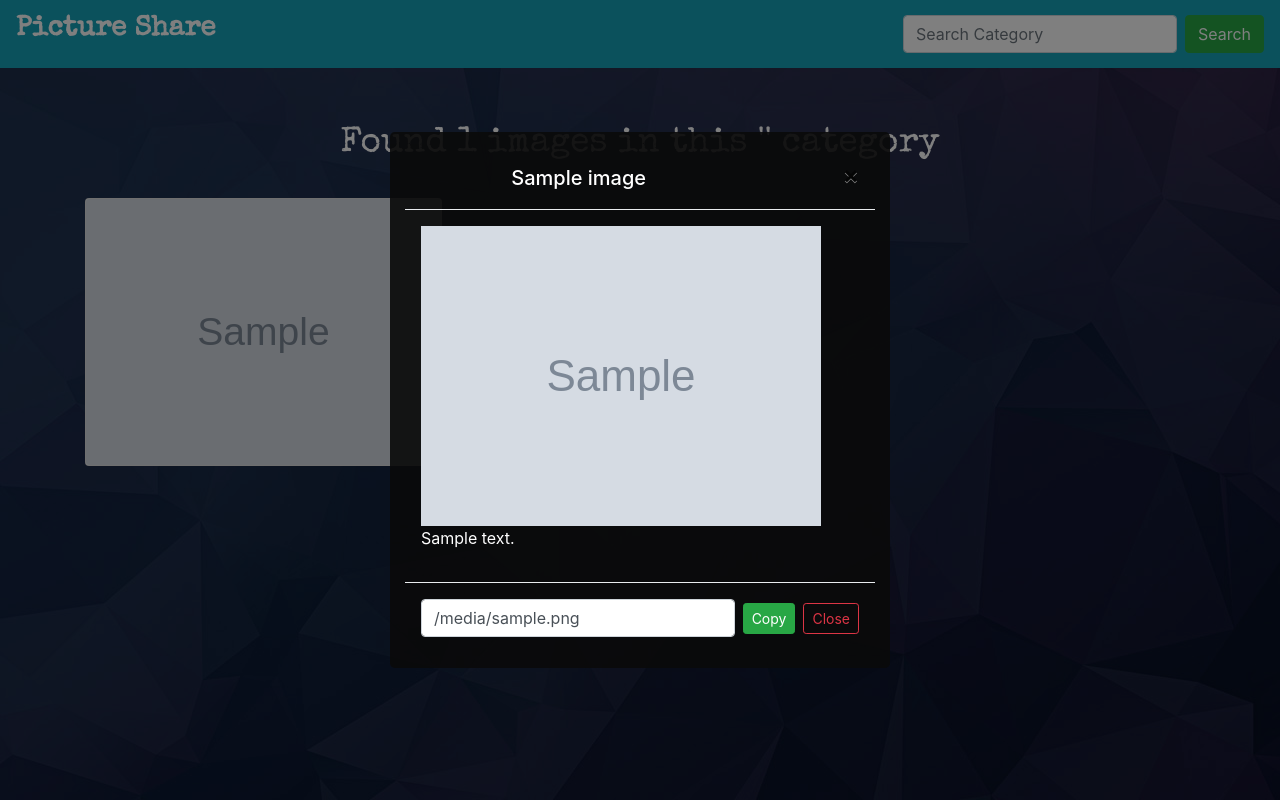
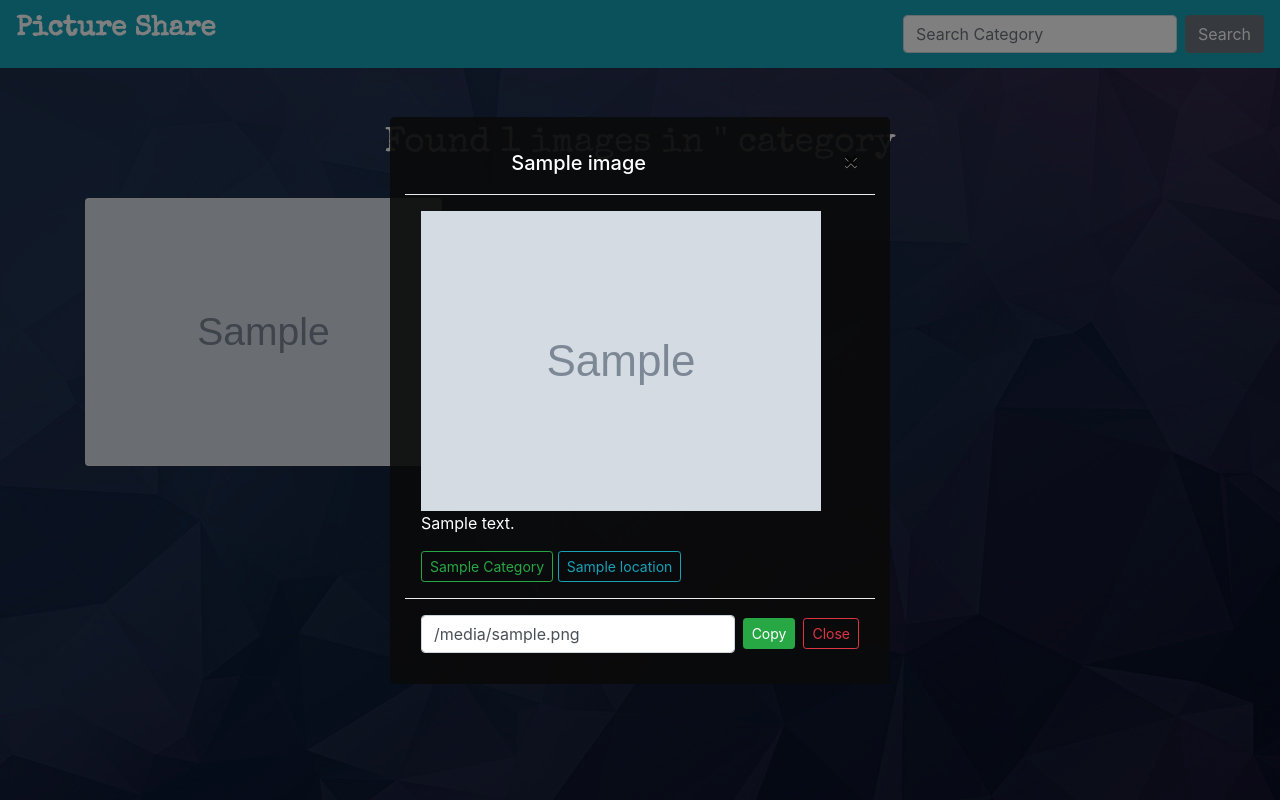
Before and after one commit to Owiti-Charles/Picture-Globe, a Django app: template pictures/templates/pictures/search_results.html in a window 1280 px wide, after a click that opens the changed part. Run offline with Django 3.2, Linux system fonts and the light colour scheme; the template is opened without the code that fills it: values that come from a table or form of the project are taken from there, others are empty; tables that the repository leaves empty hold one stand-in row (values such as "Sample post"); grey boxes marked "Sample" are stand-in pictures; some libraries are stand-ins or nearby versions.

Commit message:
Apply more stylings to the various routes

```diff
--- a/pictures/templates/layouts.html
+++ b/pictures/templates/layouts.html
@@ -14,6 +14,7 @@
      <meta http-equiv="X-UA-Compatible" content="ie=edge">
     <title>Picture Share</title>
     {% block styles %}
+    <link rel="stylesheet" href="https://stackpath.bootstrapcdn.com/font-awesome/4.7.0/css/font-awesome.min.css">
     <link href="https://fonts.googleapis.com/css?family=Special+Elite|Vollkorn|Yeseva+One&display=swap" rel="stylesheet">
     <link rel="stylesheet" href="https://maxcdn.bootstrapcdn.com/bootstrap/4.0.0/css/bootstrap.min.css" integrity="sha384-Gn5384xqQ1aoWXA+058RXPxPg6fy4IWvTNh0E263XmFcJlSAwiGgFAW/dAiS6JXm" crossorigin="anonymous">
     <link rel="stylesheet" href="{% static 'css/styles.css' %}">
--- a/pictures/templates/navbar.html
+++ b/pictures/templates/navbar.html
@@ -8,7 +8,7 @@
     </ul>
     <form class="form-inline my-2 my-md-0"  action="/search" role="search">
       <input class="form-control mr-sm-2" type="search" placeholder="Search Category" name="imagesearch" aria-label="Search">
-      <button class="btn btn-success btn-md my-2 my-sm-0" type="submit">Search</button>
+      <button class="btn btn-secondary btn-md my-2 my-sm-0" type="submit">Search</button>
     </form>
   </div>
 </nav>
--- a/pictures/templates/pictures/index.html
+++ b/pictures/templates/pictures/index.html
@@ -30,7 +30,7 @@
             <div class="modal-dialog modal-dialog-centered modal-md" role="document">
                 <div class="modal-content modalcard">
                     <div class="modal-header">
-                        <h5 class="modal-title" id="imageheader">{{image.name}} <span></span></h5>
+                        <h5 class="modal-title" id="imageheader">{{image.name}}</h5>
                         <button type="button" class="close" data-dismiss="modal" aria-label="Close">
                             <span aria-hidden="true">&times;</span>
                         </button>
@@ -38,7 +38,7 @@
                     <div class="modal-body">
                         <img src="{{image.image.url}}" alt="{{image.name}}" class="img-fluid">
                         <p class="imgdesc text-center">{{image.description}}</p>
-                        <p>{{image.location}} {{image.category}}</p>
+                        <span class="btn btn-sm btn-outline-success">{{image.category}}</span> <a href="/location/{{image.location}}" class="btn btn-sm btn-outline-info">{{image.location}}</a>
                     </div>
                     <div class="modal-footer">
                         <input class="form-control input-lg" type="text"
--- a/pictures/templates/pictures/location.html
+++ b/pictures/templates/pictures/location.html
@@ -25,6 +25,7 @@
                     <div class="modal-body">
                         <img src="{{image.image.url}}" alt="{{image.name}}" class="img-fluid">
                         <p>{{image.description}}</p>
+                        <span class="btn btn-sm btn-outline-success">{{image.category | title}}</span> <a href="/location/{{image.location}}" class="btn btn-sm btn-outline-info">{{image.location}}</a>
                     </div>
                     <div class="modal-footer">
                         <input class="form-control input-lg" type="text"
--- a/pictures/templates/pictures/search_results.html
+++ b/pictures/templates/pictures/search_results.html
@@ -3,7 +3,7 @@
 <div class="container">
 
     {% if images %}
-    <h2 class="text-center" id="found">Found {{ images|length }} images in this '{{message}}' category</h2>
+    <h2 class="text-center" id="found">Found {{ images|length }} images in '{{message}}' category</h2>
     {% else %}
     <h2 class="text-center" id="foundnon"> Found 0 images for your search {{message}}</h2>
 
@@ -30,6 +30,7 @@
                     <div class="modal-body">
                         <img src="{{image.image.url}}" alt="{{image.name}}" class="img-fluid">
                         <p>{{image.description}}</p>
+                        <span class="btn btn-sm btn-outline-success">{{image.category | title}}</span> <a href="/location/{{image.location}}" class="btn btn-sm btn-outline-info">{{image.location}}</a>
                     </div>
                     <div class="modal-footer">
                         <input class="form-control input-lg" type="text"
--- a/static/css/styles.css
+++ b/static/css/styles.css
@@ -44,3 +44,9 @@ margin-bottom:3%;
 #btn{
 margin-right:6px;
 }
+.cat{
+float:center;
+background:gray;
+padding:4px;
+border-radius:6px;
+}
```
Also changed, not shown: media/images/bg-pizza2.jpg (added), media/images/eggs.jpg (added), media/images/pizza3.jpg (added), static/images/finalscreenshot.png (added), static/images/modalscrn.png (added), static/images/scre.png (deleted), static/images/scrnsht2.png (deleted), static/images/search.png (deleted), 1 other file.
